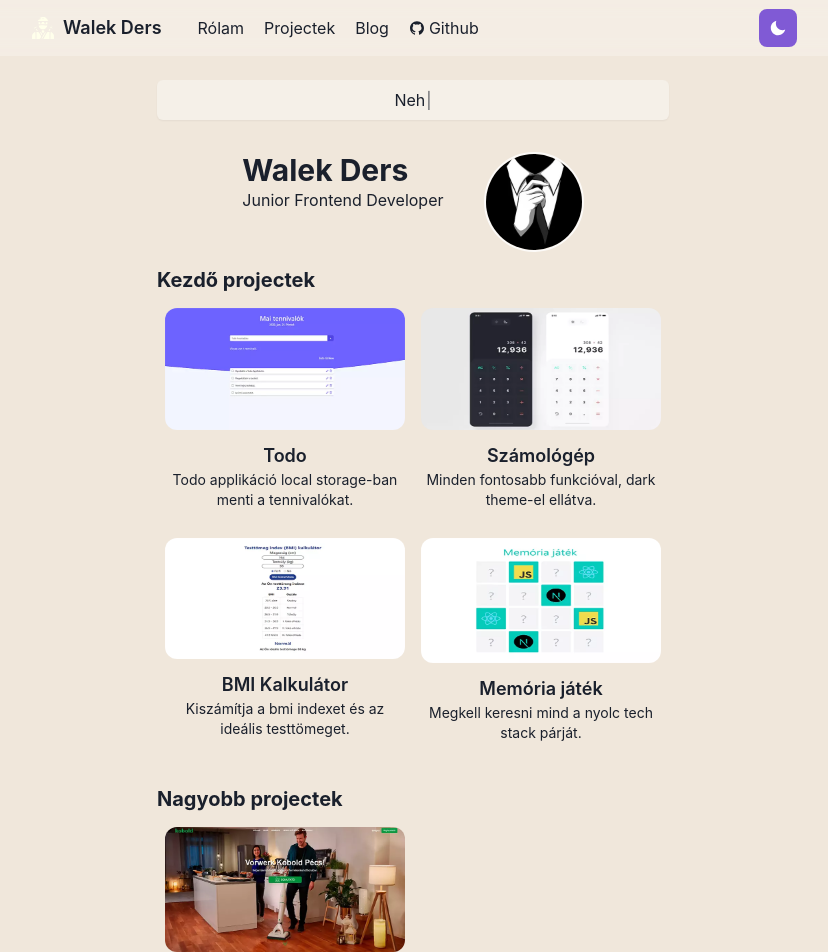
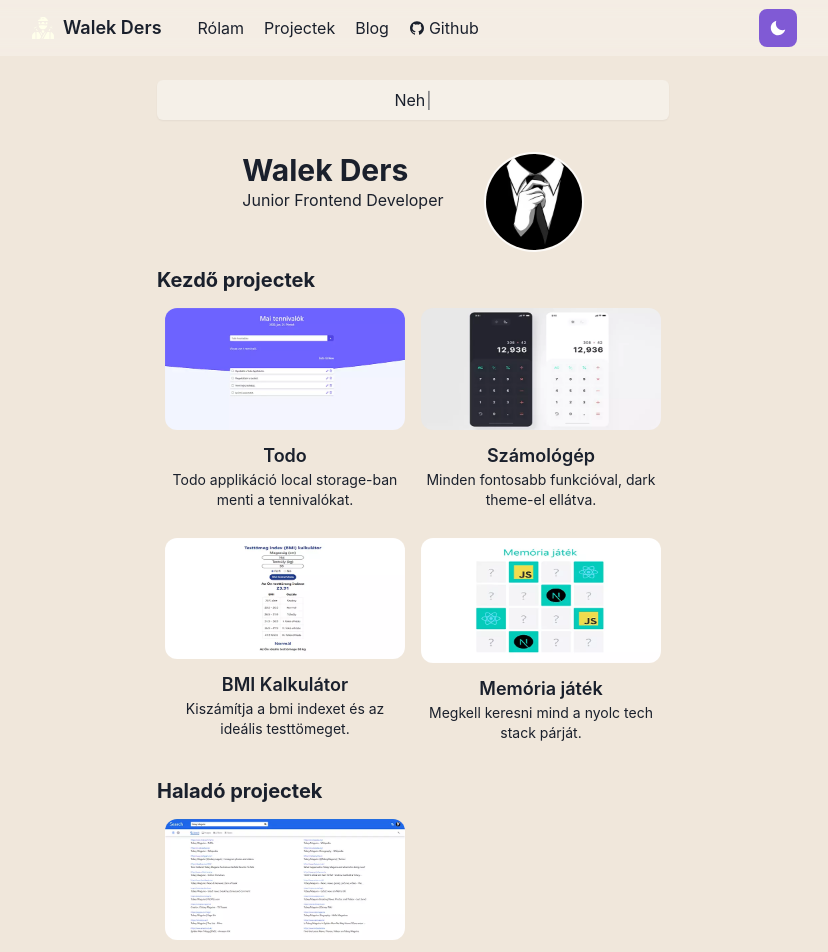
Before and after one commit to wDers/portfolio-website, a Next.js app: page /projects in a window 1280 px wide. Shown: the top 952 px of the page, without its empty margins (227-1055 px from the left). Built offline with nearby package versions, Linux system fonts and the light colour scheme.

Commit message:
feat(projects): add search-app project

```diff
--- a/pages/projects.js
+++ b/pages/projects.js
@@ -51,7 +51,26 @@ function ProjectsPage({ variants }) {
           withHeader
         />
       </section>
-      <section className="mt-6">
+      <section className="mt-4">
+        <h2 className="no-underline">Haladó projectek</h2>
+        <ProjectRow
+          amount={1}
+          src={"/search_app_project.webp"}
+          src2={"/search_app_project.webp"}
+          href={"/search-app"}
+          href2={"/404"}
+          alt={"A picture of my search app project."}
+          alt2={"A picture of my movie watchlist project."}
+          topText={"Search App"}
+          bottomText={"Kereső applikáció google search api használatával."}
+          topText2={"Movie watchlist"}
+          bottomText2={
+            "Listába szedi a megnézendő illetve már látott filmeket."
+          }
+          withHeader
+        />
+      </section>
+      <section className="mt-4">
         <h2 className="no-underline">Nagyobb projectek</h2>
         <ProjectRow
           amount={1}
```
Also changed, not shown: public/search_app_project.webp (added).
